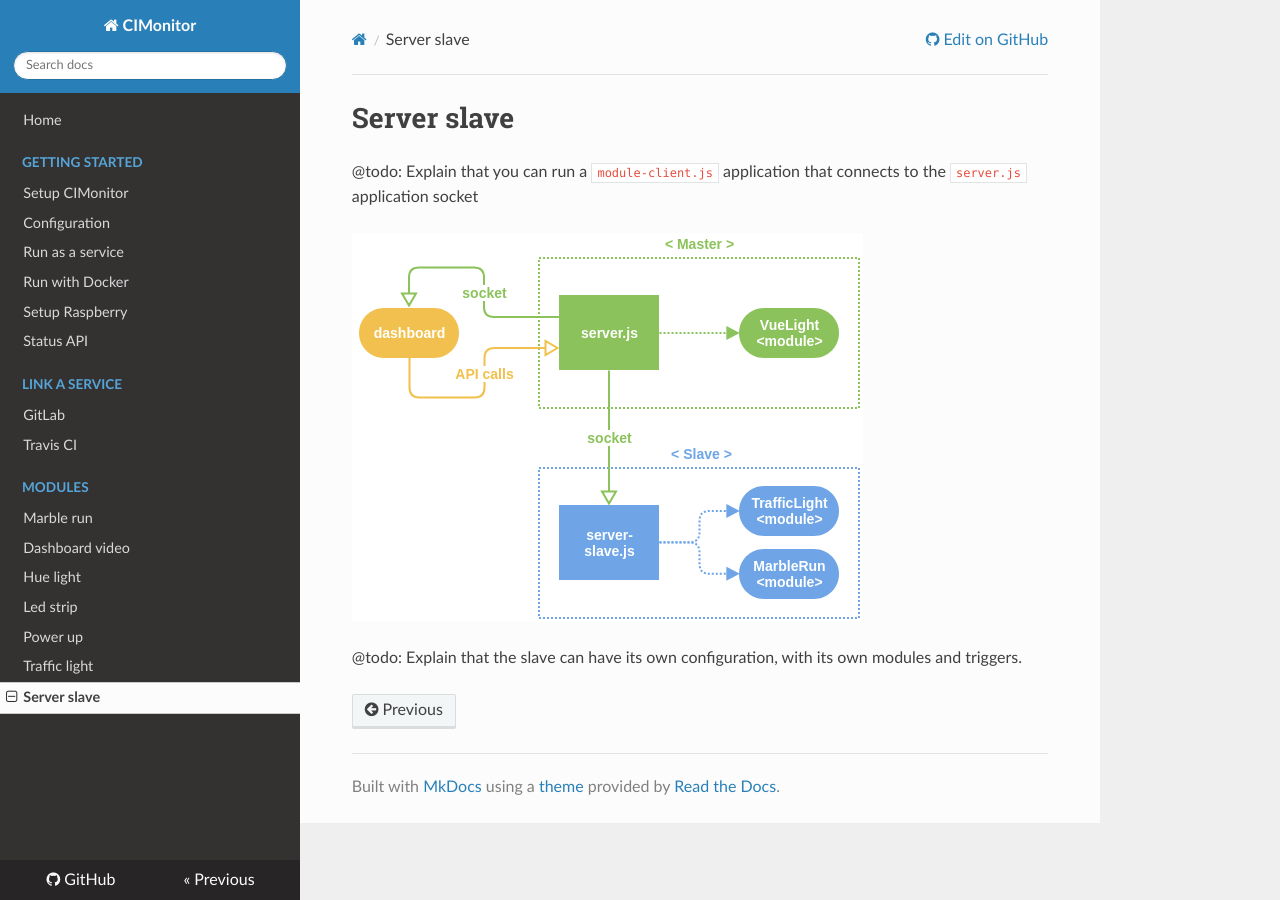
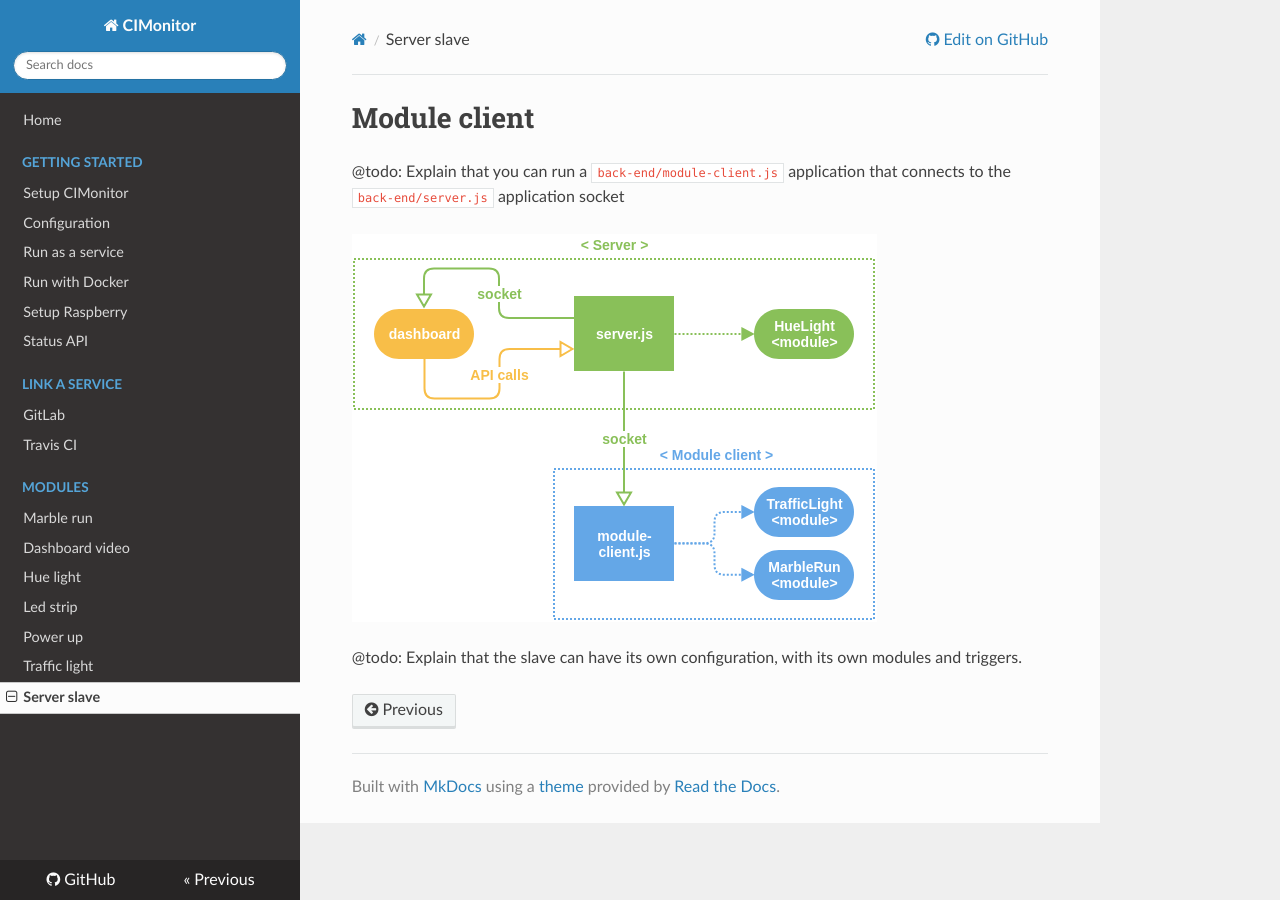
Before and after one commit to FuturePortal/CIMonitor, an MkDocs documentation site: the page built from docs/module-client.md, in a window 1280 px wide. Built offline with MkDocs 1.6.1, drawn with Linux system fonts in a browser that asks for light colours; nearby versions of some CDN libraries; old or Windows-style settings are respelled for this version of MkDocs.

Commit message:
Fix the master slave setup image

```diff
--- a/docs/module-client.md
+++ b/docs/module-client.md
@@ -1,6 +1,6 @@
-# Server slave
+# Module client
 
-@todo: Explain that you can run a `module-client.js` application that connects to the `server.js` application socket
+@todo: Explain that you can run a `back-end/module-client.js` application that connects to the `back-end/server.js` application socket
 
 ![](img/master-slave-setup.png)
 
```
Also changed, not shown: docs/img/master-slave-setup.png.
